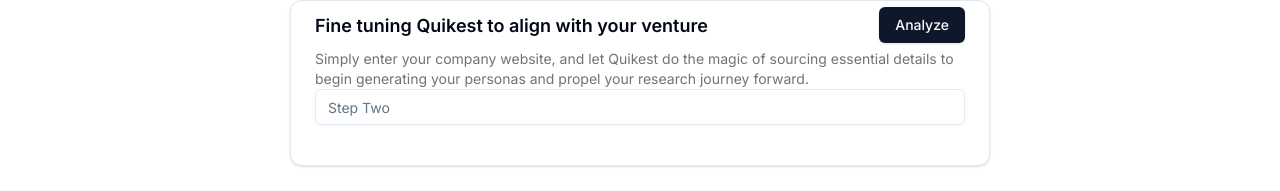
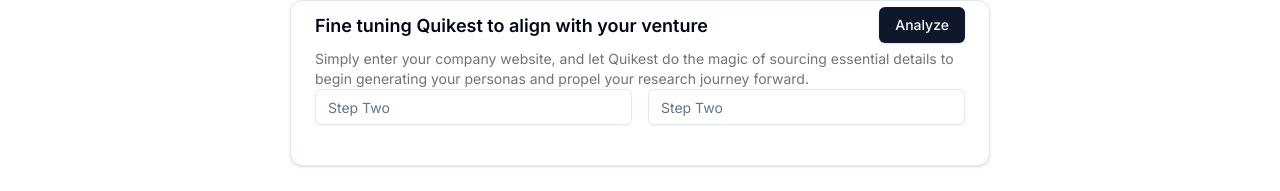
Before and after one commit to ajaywaghray/my-app, a Next.js app: page /onboarding in a window 1280 px wide. Both pictures are taken after a click on the button "Next". Shown: the part 127-318 px from the top of the page. Built offline with nearby package versions, Linux system fonts and the light colour scheme.

Commit message:
Setup two columns

```diff
--- a/src/components/ui/onboardingStepTwo.tsx
+++ b/src/components/ui/onboardingStepTwo.tsx
@@ -79,6 +79,8 @@ const OnboardingStepTwo = ({ onNext }: { onNext: () => void; }) => {
           <div className="text-zinc-500 text-sm font-normal" style={{ display: 'flex', justifyContent: 'left' }}>
             Simply enter your company website, and let Quikest do the magic of sourcing essential details to begin generating your personas and propel your research journey forward.
           </div>
+
+          <div className="flex grid grid-cols-2 gap-4">
             <form>
               <div className="grid w-full items-center gap-4">
                 <div className="flex flex-col space-y-1.5">
@@ -88,6 +90,17 @@ const OnboardingStepTwo = ({ onNext }: { onNext: () => void; }) => {
                 </div>
               </div>
             </form>
+            <form>
+              <div className="grid w-full items-center gap-4">
+                <div className="flex flex-col space-y-1.5">
+                  <Input id="email" placeholder="Step Two" />
+                </div>
+                <div className="flex flex-col space-y-1.5">
+                </div>
+              </div>
+            </form>
+          </div>
+
         </CardContent>
       </Card>
     </div>
```
Lines whose indentation alone changed are shown as unchanged.
